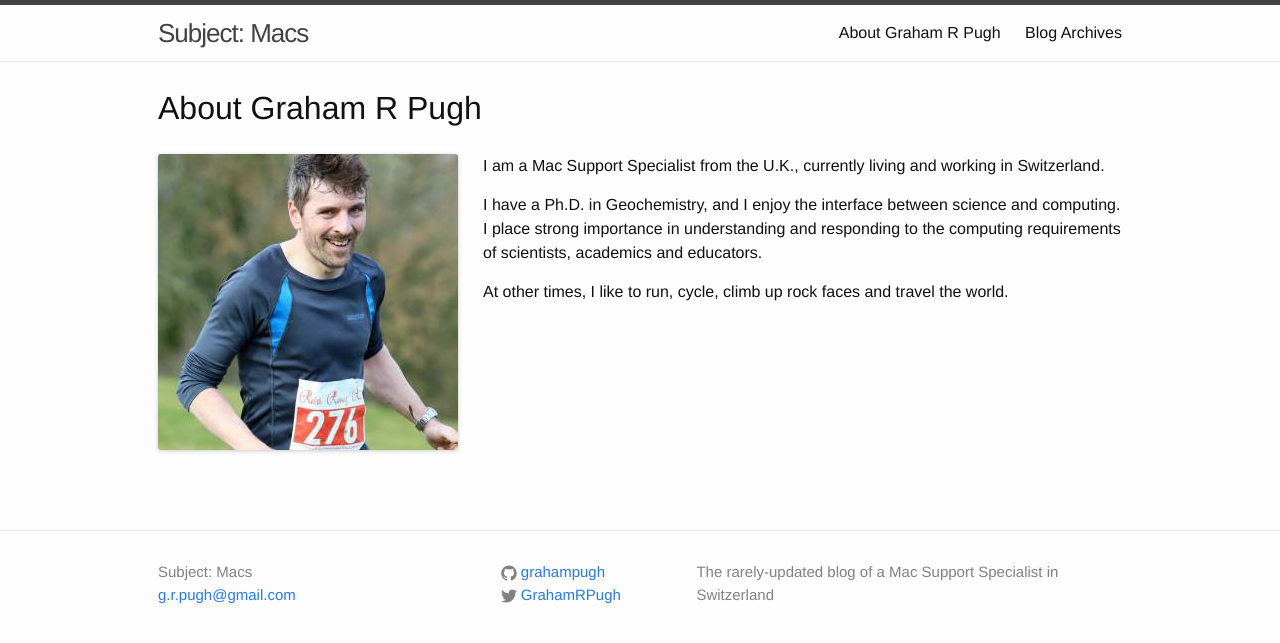
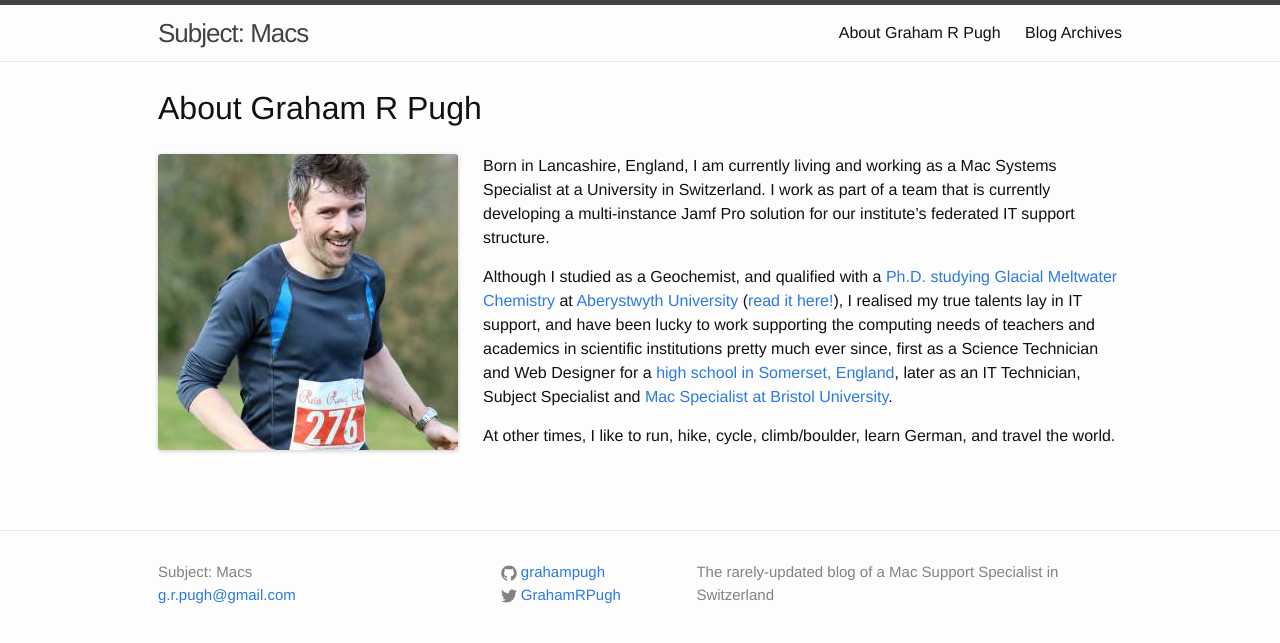
Before and after one commit to grahampugh/grahampugh.github.io, a Jekyll site: the page built from about.md, in a window 1280 px wide. Shown: the top 643 px of the page. Built offline with Jekyll 4.4.1, drawn with Linux system fonts in a browser that asks for light colours; comment, search, counter and statistics services are not loaded.

Commit message:
updated about me

```diff
--- a/about.md
+++ b/about.md
@@ -5,8 +5,14 @@ title: About Graham R Pugh
 
 <img align="left" style="margin-right:25px;margin-bottom:50px" src="/assets/images/1506582_561159523982174_1717740710_n.jpg" />
 
-I am a Mac Support Specialist from the U.K., currently living and working in Switzerland.
+Born in Lancashire, England, I am currently living and working as a Mac Systems Specialist at a University in Switzerland.  I work as part of a team that is currently developing a multi-instance Jamf Pro solution for our institute's federated IT support structure.
 
-I have a Ph.D. in Geochemistry, and I enjoy the interface between science and computing.  I place strong importance in understanding and responding to the computing requirements of scientists, academics and educators.
+Although I studied as a Geochemist, and qualified with a [Ph.D. studying Glacial Meltwater Chemistry][1] at [Aberystwyth University][3] ([read it here!][2]), I realised my true talents lay in IT support, and have been lucky to work supporting the computing needs of teachers and academics in scientific institutions pretty much ever since, first as a Science Technician and Web Designer for a [high school in Somerset, England][4], later as an IT Technician, Subject Specialist and [Mac Specialist at Bristol University][5].
 
-At other times, I like to run, cycle, climb up rock faces and travel the world.
+At other times, I like to run, hike, cycle, climb/boulder, learn German, and travel the world.
+
+[1]: http://discover.library.wales/primo_library/libweb/action/display.do?tabs=detailsTab&ct=display&fn=search&doc=44NLW_ALMA21760988970002419&indx=1&recIds=44NLW_ALMA21760988970002419&recIdxs=0&elementId=0&renderMode=poppedOut&displayMode=full&frbrVersion=&vid=44WHELF_NLW_VU1&mode=Basic&tab=tab1&vl(235331553UI1)=all_items&vl(235331552UI0)=creator&dscnt=0&vl(freeText0)=Graham%20%20Ralph%20Pugh%20&scp.scps=scope%3A%2844WHELF_NLW%29%2Cprimo_central_multiple_fe&dstmp=1508536483054
+[2]: /assets/documents/graham_pugh_phd.pdf
+[3]: https://www.aber.ac.uk/en/
+[4]: http://www.kowessex.co.uk/index.php
+[5]: https://www.bristol.ac.uk/it-services/advice/operatingsystems/mac/index_html
```
Also changed, not shown: 1 other file.
